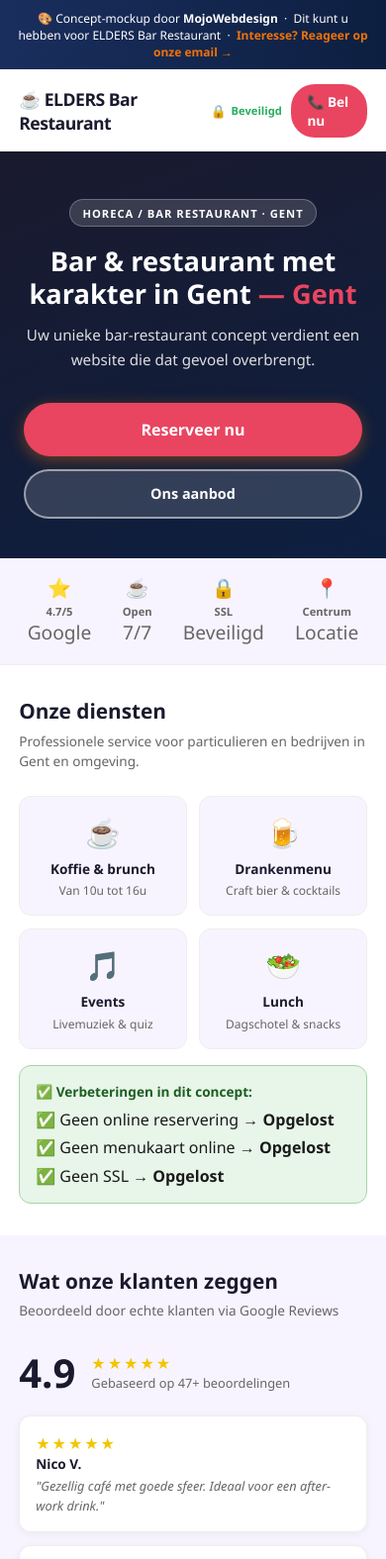
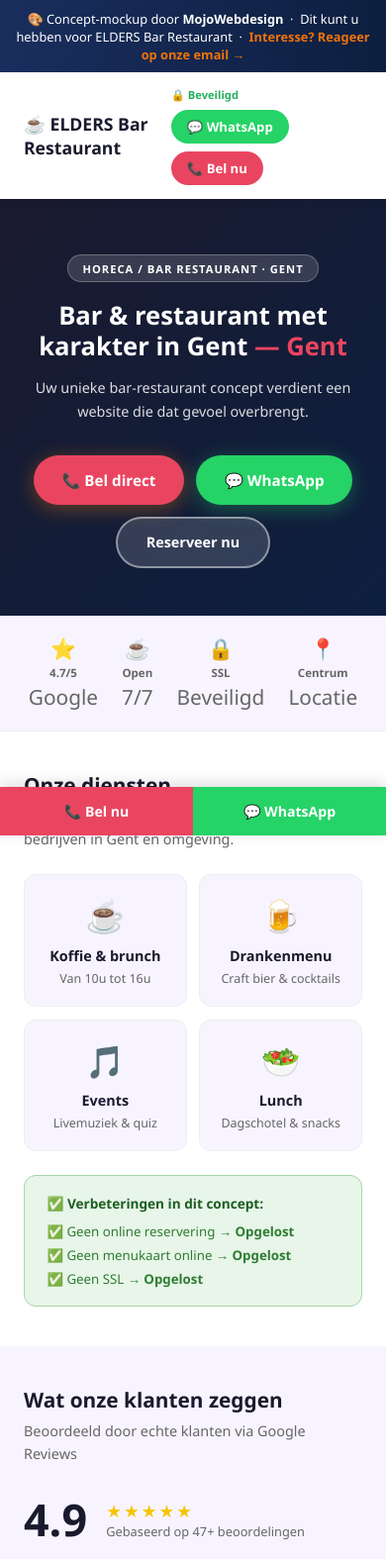
Before and after one commit to NiyyahDrive/elders-restaurant, a plain HTML site: page index.html in a window 390 px wide. Shown: the top 1575 px of the page at 99% size. Drawn offline with Linux system fonts and the light colour scheme.

Commit message:
fix: responsive desktop layout + WhatsApp/Call CTAs

```diff
--- a/index.html
+++ b/index.html
@@ -5,41 +5,41 @@
 <meta name="viewport" content="width=device-width,initial-scale=1.0">
 <title>ELDERS Bar Restaurant | Bar & restaurant met karakter in Gent</title>
 <link rel="stylesheet" href="style.css">
-<style>
-:root{--primary:#1a1a2e;--accent:#e94560;--bg2:#f8f4ff}
-</style>
+<style>:root{--primary:#1a1a2e;--accent:#e94560;--bg2:#f8f4ff}</style>
 </head>
 <body>
 
 <div class="demo-banner">
-  🎨 Concept-mockup door <strong>MojoWebdesign</strong> &nbsp;·&nbsp;
-  Dit kunt u hebben voor ELDERS Bar Restaurant &nbsp;·&nbsp;
+  🎨 Concept-mockup door <strong>MojoWebdesign</strong> &nbsp;·&nbsp; Dit kunt u hebben voor ELDERS Bar Restaurant &nbsp;·&nbsp;
   <a href="mailto:mojosabri@gmail.com">Interesse? Reageer op onze email →</a>
 </div>
 
 <nav>
   <div class="nav-logo">☕ ELDERS Bar Restaurant</div>
-  <div style="display:flex;align-items:center;gap:.6rem">
-    <div class="ssl-indicator">Beveiligd</div>
+  <div class="nav-actions">
+    <span class="ssl-indicator">Beveiligd</span>
+    <a href="https://wa.me/3292736712?text=Hallo%2C%20ik%20wil%20graag%20meer%20informatie." class="nav-wa" target="_blank">💬 WhatsApp</a>
     <a href="tel:092736712" class="nav-cta">📞 Bel nu</a>
   </div>
 </nav>
 
 <section class="hero">
+  <div class="hero-inner">
     <div class="hero-badge">Horeca / Bar Restaurant · Gent</div>
     <h1>Bar & restaurant met karakter in Gent <span>— Gent</span></h1>
     <p>Uw unieke bar-restaurant concept verdient een website die dat gevoel overbrengt.</p>
     <div class="hero-buttons">
-    <a href="#booking" class="btn-primary">Reserveer nu</a>
-    <a href="#diensten" class="btn-secondary">Ons aanbod</a>
+      <a href="tel:092736712" class="btn-primary">📞 Bel direct</a>
+      <a href="https://wa.me/3292736712?text=Hallo%2C%20ik%20wil%20graag%20meer%20informatie." class="btn-wa" target="_blank">💬 WhatsApp</a>
+      <a href="#booking" class="btn-secondary">Reserveer nu</a>
+    </div>
   </div>
 </section>
 
-<div class="trust-bar">
-  <div class="trust-item"><span>⭐</span>4.7/5<span style="font-weight:400">Google</span></div><div class="trust-item"><span>☕</span>Open<span style="font-weight:400">7/7</span></div><div class="trust-item"><span>🔒</span>SSL<span style="font-weight:400">Beveiligd</span></div><div class="trust-item"><span>📍</span>Centrum<span style="font-weight:400">Locatie</span></div>
-</div>
+<div class="trust-bar"><div class="trust-item"><span>⭐</span>4.7/5<span style="font-weight:400">Google</span></div><div class="trust-item"><span>☕</span>Open<span style="font-weight:400">7/7</span></div><div class="trust-item"><span>🔒</span>SSL<span style="font-weight:400">Beveiligd</span></div><div class="trust-item"><span>📍</span>Centrum<span style="font-weight:400">Locatie</span></div></div>
 
 <section id="diensten">
+  <div class="section-inner">
     <h2>Onze diensten</h2>
     <p class="section-sub">Professionele service voor particulieren en bedrijven in Gent en omgeving.</p>
     <div class="services-grid"><div class="service-card"><div class="icon">☕</div><h3>Koffie & brunch</h3><p>Van 10u tot 16u</p></div>
@@ -47,19 +47,18 @@
 <div class="service-card"><div class="icon">🎵</div><h3>Events</h3><p>Livemuziek & quiz</p></div>
 <div class="service-card"><div class="icon">🥗</div><h3>Lunch</h3><p>Dagschotel & snacks</p></div>
 </div>
-
-<div style="background:#e8f5e9;border-radius:12px;padding:1rem;margin-top:1rem;border:1px solid #a5d6a7">
-  <p style="font-weight:800;color:#1b5e20;font-size:.85rem;margin-bottom:.5rem">✅ Verbeteringen in dit concept:</p>
-  <ul style="list-style:none;display:flex;flex-direction:column;gap:.4rem">
-    <li>✅ Geen online reservering → <strong>Opgelost</strong></li><li>✅ Geen menukaart online → <strong>Opgelost</strong></li><li>✅ Geen SSL → <strong>Opgelost</strong></li>
-  </ul>
+    <div class="improvements">
+  <p>✅ Verbeteringen in dit concept:</p>
+  <ul><li>✅ Geen online reservering → <strong>Opgelost</strong></li><li>✅ Geen menukaart online → <strong>Opgelost</strong></li><li>✅ Geen SSL → <strong>Opgelost</strong></li></ul>
+</div>
   </div>
 </section>
 
 <section class="reviews-section">
+  <div class="section-inner">
     <h2>Wat onze klanten zeggen</h2>
     <p class="section-sub">Beoordeeld door echte klanten via Google Reviews</p>
-  <div style="display:flex;align-items:center;gap:1rem;margin-bottom:.5rem">
+    <div class="review-header">
       <div class="review-score">4.9</div>
       <div>
         <div class="stars">★★★★★</div>
@@ -67,9 +66,23 @@
       </div>
     </div>
     <div class="reviews-grid"><div class="review-card"><div class="stars">★★★★★</div><div class="reviewer">Nico V.</div><div class="review-text">"Gezellig café met goede sfeer. Ideaal voor een after-work drink."</div></div><div class="review-card"><div class="stars">★★★★★</div><div class="reviewer">Sara P.</div><div class="review-text">"Heerlijk koffie en lekkere brunch. Elke zaterdag onze vaste stek!"</div></div><div class="review-card"><div class="stars">★★★★★</div><div class="reviewer">Bert M.</div><div class="review-text">"Toffe locatie, vriendelijk personeel. Aanrader!"</div></div></div>
+  </div>
 </section>
 
+<div class="cta-strip">
+  <div class="cta-strip-inner">
+    <h2>Klaar om te starten?</h2>
+    <p>Neem vandaag nog contact op — wij reageren binnen 24 uur.</p>
+    <div class="cta-strip-buttons">
+      <a href="tel:092736712" class="btn-white">📞 09 273 67 12</a>
+      <a href="https://wa.me/3292736712?text=Hallo%2C%20ik%20wil%20graag%20meer%20informatie." class="btn-white-wa" target="_blank">💬 WhatsApp ons</a>
+      <a href="#booking" class="btn-white">📅 Reserveer nu</a>
+    </div>
+  </div>
+</div>
+
 <section id="booking" class="booking-section">
+  <div class="section-inner">
     <h2>Reserveer uw plek</h2>
     <p class="section-sub">Ook voor groepen</p>
     <div class="booking-form">
@@ -79,19 +92,23 @@
 <select><option>Selecteer dienst</option></select>
 <textarea placeholder="Bijkomende informatie (optioneel)" rows="3"></textarea>
 <button class="btn-submit" onclick="alert('Dit is een concept-demo. Neem contact op met MojoWebdesign via mojosabri@gmail.com')">Verstuur aanvraag →</button></div>
+  </div>
 </section>
 
 <section id="contact">
-  <h2>Contact & Locatie</h2>
+  <div class="section-inner">
+    <h2>Contact &amp; Locatie</h2>
     <p class="section-sub">Bereikbaar voor vragen, afspraken en spoedgevallen.</p>
     <div class="contact-items">
       <a href="tel:092736712" class="contact-item"><span class="ci-icon">📞</span><div><div class="ci-text">09 273 67 12</div><div class="ci-label">Klik om te bellen</div></div></a>
+      <a href="https://wa.me/3292736712?text=Hallo%2C%20ik%20wil%20graag%20meer%20informatie." class="contact-item" target="_blank"><span class="ci-icon">💬</span><div><div class="ci-text">WhatsApp</div><div class="ci-label">Stuur een bericht</div></div></a>
       <div class="contact-item"><span class="ci-icon">📍</span><div><div class="ci-text">Gent</div><div class="ci-label">Werkgebied: 25km radius</div></div></div>
       <div class="contact-item"><span class="ci-icon">🕐</span><div><div class="ci-text">Ma–Vr: 8u–18u</div><div class="ci-label">Openingsuren</div></div></div>
     </div>
     <div class="map-placeholder">
       <span style="font-size:2rem">🗺️</span>
       <span>Google Maps — Gent</span>
+    </div>
   </div>
 </section>
 
@@ -100,10 +117,15 @@
   <div>Horeca / Bar Restaurant · Gent</div>
   <div class="ssl-footer">🔒 Beveiligd met SSL · HTTPS</div>
   <div class="mojo-credit">
-    Concept-mockup gemaakt door <a href="mailto:mojosabri@gmail.com">MojoWebdesign</a> ·
-    Bekijk alle verbeterpunten voor uw echte website
+    Concept-mockup door <a href="mailto:mojosabri@gmail.com">MojoWebdesign</a> · Interesse in uw eigen professionele website?
   </div>
 </footer>
 
+<!-- Sticky bottom bar — mobile only -->
+<div class="sticky-bottom">
+  <a href="tel:092736712" class="sticky-call">📞 Bel nu</a>
+  <a href="https://wa.me/3292736712?text=Hallo%2C%20ik%20wil%20graag%20meer%20informatie." class="sticky-wa" target="_blank">💬 WhatsApp</a>
+</div>
+
 </body>
 </html>
--- a/style.css
+++ b/style.css
@@ -1,110 +1,157 @@
-/* MojoWebdesign — Lead Mockup Shared Styles */
+/* MojoWebdesign — Lead Mockup — Fully Responsive */
 *,*::before,*::after{box-sizing:border-box;margin:0;padding:0}
 :root{
   --primary:#1a2e5e;--accent:#f0730a;--text:#1a1a1a;--muted:#666;
   --bg:#fff;--bg2:#f8f9fa;--radius:12px;--shadow:0 4px 24px rgba(0,0,0,.10);
+  --green:#25d366;--max:1100px;
 }
 html{font-size:16px;scroll-behavior:smooth}
-body{font-family:'Segoe UI',Arial,sans-serif;color:var(--text);background:var(--bg);max-width:480px;margin:0 auto}
+body{font-family:'Segoe UI',Arial,sans-serif;color:var(--text);background:var(--bg);padding-bottom:64px}
 
 /* DEMO BANNER */
 .demo-banner{
   background:linear-gradient(90deg,#1a2e5e,#0d1f40);
-  color:#fff;font-size:.75rem;text-align:center;padding:.6rem 1rem;
-  position:sticky;top:0;z-index:100;
+  color:#fff;font-size:.8rem;text-align:center;padding:.6rem 1rem;
+  position:sticky;top:0;z-index:200;
 }
 .demo-banner a{color:#f0730a;font-weight:700;text-decoration:none}
-.demo-banner a:hover{text-decoration:underline}
 
 /* NAV */
 nav{
   display:flex;align-items:center;justify-content:space-between;
-  padding:.9rem 1.2rem;background:var(--bg);
-  box-shadow:0 2px 8px rgba(0,0,0,.08);position:sticky;top:36px;z-index:90;
+  padding:.9rem 1.5rem;background:var(--bg);
+  box-shadow:0 2px 8px rgba(0,0,0,.08);position:sticky;top:33px;z-index:100;
 }
-.nav-logo{font-size:1.1rem;font-weight:800;color:var(--primary);letter-spacing:-.5px}
+.nav-logo{font-size:1.1rem;font-weight:800;color:var(--primary)}
+.nav-actions{display:flex;align-items:center;gap:.5rem;flex-wrap:wrap}
 .nav-cta{
   background:var(--accent);color:#fff;border:none;
-  padding:.5rem 1rem;border-radius:24px;font-weight:700;font-size:.85rem;
-  cursor:pointer;text-decoration:none;display:inline-block;
+  padding:.5rem 1rem;border-radius:24px;font-weight:700;font-size:.82rem;
+  text-decoration:none;display:inline-flex;align-items:center;gap:.3rem;
 }
-.ssl-indicator{
-  display:flex;align-items:center;gap:.3rem;font-size:.7rem;color:#27ae60;font-weight:600;
+.nav-wa{
+  background:var(--green);color:#fff;
+  padding:.5rem 1rem;border-radius:24px;font-weight:700;font-size:.82rem;
+  text-decoration:none;display:inline-flex;align-items:center;gap:.3rem;
 }
-.ssl-indicator::before{content:"🔒";font-size:.8rem}
+.ssl-indicator{font-size:.7rem;color:#27ae60;font-weight:600}
+.ssl-indicator::before{content:"🔒 "}
 
 /* HERO */
 .hero{
-  background:linear-gradient(160deg,var(--primary) 0%,#0d1f40 100%);
-  color:#fff;padding:3rem 1.5rem 2.5rem;text-align:center;
+  background:linear-gradient(135deg,var(--primary) 0%,#0d1f40 100%);
+  color:#fff;padding:3.5rem 1.5rem 3rem;text-align:center;
 }
+.hero-inner{max-width:var(--max);margin:0 auto}
 .hero-badge{
   display:inline-block;background:rgba(255,255,255,.15);
   backdrop-filter:blur(8px);border:1px solid rgba(255,255,255,.25);
   color:#fff;font-size:.7rem;font-weight:700;letter-spacing:1px;
-  text-transform:uppercase;padding:.35rem .8rem;border-radius:20px;margin-bottom:1.2rem;
+  text-transform:uppercase;padding:.35rem .9rem;border-radius:20px;margin-bottom:1.2rem;
 }
-.hero h1{font-size:1.7rem;font-weight:900;line-height:1.2;margin-bottom:.8rem}
+.hero h1{font-size:clamp(1.6rem,4vw,2.8rem);font-weight:900;line-height:1.2;margin-bottom:.9rem}
 .hero h1 span{color:var(--accent)}
-.hero p{font-size:.95rem;opacity:.85;margin-bottom:2rem;line-height:1.6}
-.hero-buttons{display:flex;flex-direction:column;gap:.8rem}
+.hero p{font-size:clamp(.9rem,2vw,1.05rem);opacity:.85;margin-bottom:2rem;line-height:1.65;max-width:640px;margin-left:auto;margin-right:auto}
+.hero-buttons{display:flex;flex-wrap:wrap;gap:.75rem;justify-content:center}
 .btn-primary{
   background:var(--accent);color:#fff;text-decoration:none;
-  padding:1rem 2rem;border-radius:30px;font-weight:800;font-size:1rem;
-  display:block;text-align:center;box-shadow:0 4px 16px rgba(240,115,10,.4);
+  padding:.95rem 1.8rem;border-radius:30px;font-weight:800;font-size:.95rem;
+  display:inline-flex;align-items:center;gap:.4rem;
+  box-shadow:0 4px 20px rgba(240,115,10,.4);
 }
 .btn-secondary{
-  background:rgba(255,255,255,.15);border:2px solid rgba(255,255,255,.5);
-  color:#fff;text-decoration:none;padding:.85rem 2rem;border-radius:30px;
-  font-weight:700;font-size:.9rem;display:block;text-align:center;
+  background:rgba(255,255,255,.15);border:2px solid rgba(255,255,255,.45);
+  color:#fff;text-decoration:none;padding:.9rem 1.8rem;border-radius:30px;
+  font-weight:700;font-size:.9rem;display:inline-flex;align-items:center;gap:.4rem;
+}
+.btn-wa{
+  background:var(--green);color:#fff;text-decoration:none;
+  padding:.95rem 1.8rem;border-radius:30px;font-weight:800;font-size:.95rem;
+  display:inline-flex;align-items:center;gap:.4rem;
+  box-shadow:0 4px 20px rgba(37,211,102,.35);
 }
 
 /* TRUST BAR */
 .trust-bar{
-  display:flex;justify-content:space-around;align-items:center;
-  padding:1rem;background:var(--bg2);border-bottom:1px solid #eee;
-  flex-wrap:wrap;gap:.5rem;
+  display:flex;justify-content:center;align-items:center;
+  padding:1.2rem 1.5rem;background:var(--bg2);border-bottom:1px solid #eee;
+  flex-wrap:wrap;gap:1.5rem;
 }
-.trust-item{display:flex;flex-direction:column;align-items:center;font-size:.7rem;color:var(--muted);font-weight:600}
-.trust-item span{font-size:1.2rem;margin-bottom:.2rem}
+.trust-item{display:flex;flex-direction:column;align-items:center;font-size:.72rem;color:var(--muted);font-weight:600;gap:.2rem}
+.trust-item span{font-size:1.3rem}
 
 /* SECTIONS */
-section{padding:2rem 1.2rem}
-section h2{font-size:1.3rem;font-weight:800;color:var(--primary);margin-bottom:.4rem}
-section .section-sub{color:var(--muted);font-size:.85rem;margin-bottom:1.5rem;line-height:1.5}
+section{padding:2.5rem 1.5rem}
+.section-inner{max-width:var(--max);margin:0 auto}
+section h2{font-size:clamp(1.3rem,3vw,1.9rem);font-weight:800;color:var(--primary);margin-bottom:.4rem}
+section .section-sub{color:var(--muted);font-size:.9rem;margin-bottom:1.5rem;line-height:1.6}
 
 /* SERVICES GRID */
 .services-grid{display:grid;grid-template-columns:1fr 1fr;gap:.8rem}
 .service-card{
-  background:var(--bg2);border-radius:var(--radius);padding:1rem;
-  text-align:center;border:1px solid #eee;
+  background:var(--bg2);border-radius:var(--radius);padding:1.2rem;
+  text-align:center;border:1px solid #eee;transition:box-shadow .2s,transform .2s;
 }
-.service-card .icon{font-size:1.8rem;margin-bottom:.5rem}
-.service-card h3{font-size:.85rem;font-weight:700;color:var(--primary)}
-.service-card p{font-size:.75rem;color:var(--muted);margin-top:.3rem}
+.service-card:hover{box-shadow:var(--shadow);transform:translateY(-2px)}
+.service-card .icon{font-size:2rem;margin-bottom:.6rem}
+.service-card h3{font-size:.9rem;font-weight:700;color:var(--primary)}
+.service-card p{font-size:.78rem;color:var(--muted);margin-top:.3rem}
+
+/* IMPROVEMENTS */
+.improvements{
+  background:#e8f5e9;border-radius:var(--radius);padding:1.1rem 1.4rem;
+  margin-top:1.5rem;border:1px solid #a5d6a7;
+}
+.improvements p{font-weight:800;color:#1b5e20;font-size:.85rem;margin-bottom:.6rem}
+.improvements ul{list-style:none;display:flex;flex-direction:column;gap:.4rem}
+.improvements li{font-size:.83rem;color:#2e7d32}
+
+/* CTA STRIP */
+.cta-strip{
+  background:linear-gradient(135deg,var(--accent) 0%,#c8590a 100%);
+  padding:2.5rem 1.5rem;text-align:center;
+}
+.cta-strip-inner{max-width:var(--max);margin:0 auto}
+.cta-strip h2{color:#fff;font-size:clamp(1.3rem,3vw,1.8rem);font-weight:900;margin-bottom:.5rem}
+.cta-strip p{color:rgba(255,255,255,.85);font-size:.92rem;margin-bottom:1.5rem}
+.cta-strip-buttons{display:flex;flex-wrap:wrap;gap:.8rem;justify-content:center}
+.btn-white{
+  background:#fff;color:var(--accent);text-decoration:none;
+  padding:.95rem 1.8rem;border-radius:30px;font-weight:800;font-size:.95rem;
+  display:inline-flex;align-items:center;gap:.4rem;
+}
+.btn-white-wa{
+  background:var(--green);color:#fff;text-decoration:none;
+  padding:.95rem 1.8rem;border-radius:30px;font-weight:800;font-size:.95rem;
+  display:inline-flex;align-items:center;gap:.4rem;
+}
 
 /* REVIEWS */
 .reviews-section{background:var(--bg2)}
-.stars{color:#f5c400;font-size:1rem;letter-spacing:2px}
-.review-score{font-size:2.5rem;font-weight:900;color:var(--primary)}
+.review-header{display:flex;align-items:center;gap:1.2rem;margin-bottom:1.2rem;flex-wrap:wrap}
+.stars{color:#f5c400;font-size:1.1rem;letter-spacing:2px}
+.review-score{font-size:2.8rem;font-weight:900;color:var(--primary)}
 .review-count{font-size:.8rem;color:var(--muted)}
-.reviews-grid{display:flex;flex-direction:column;gap:.8rem;margin-top:1rem}
+.reviews-grid{display:grid;grid-template-columns:1fr;gap:.8rem}
 .review-card{
-  background:#fff;border-radius:var(--radius);padding:1rem;
+  background:#fff;border-radius:var(--radius);padding:1.1rem 1.3rem;
   border:1px solid #eee;box-shadow:0 2px 8px rgba(0,0,0,.05);
 }
-.reviewer{font-weight:700;font-size:.85rem;color:var(--primary)}
-.review-text{font-size:.8rem;color:var(--muted);margin-top:.3rem;line-height:1.5;font-style:italic}
+.reviewer{font-weight:700;font-size:.88rem;color:var(--primary)}
+.review-text{font-size:.82rem;color:var(--muted);margin-top:.3rem;line-height:1.55;font-style:italic}
 
-/* BOOKING / CTA SECTION */
+/* BOOKING */
 .booking-section{background:var(--primary);color:#fff;text-align:center}
 .booking-section h2{color:#fff}
 .booking-section .section-sub{color:rgba(255,255,255,.75)}
-.booking-form{display:flex;flex-direction:column;gap:.8rem;margin-top:1.2rem}
+.booking-form{
+  display:grid;grid-template-columns:1fr;gap:.8rem;
+  margin-top:1.4rem;max-width:560px;margin-left:auto;margin-right:auto;
+}
 .booking-form input,.booking-form select,.booking-form textarea{
-  padding:.9rem 1rem;border-radius:var(--radius);border:2px solid rgba(255,255,255,.25);
-  background:rgba(255,255,255,.1);color:#fff;font-size:.9rem;
-  outline:none;
+  padding:.9rem 1rem;border-radius:var(--radius);
+  border:2px solid rgba(255,255,255,.25);
+  background:rgba(255,255,255,.1);color:#fff;font-size:.9rem;outline:none;
 }
 .booking-form input::placeholder,.booking-form textarea::placeholder{color:rgba(255,255,255,.5)}
 .booking-form .btn-submit{
@@ -113,41 +160,65 @@
 }
 
 /* CONTACT */
-.contact-items{display:flex;flex-direction:column;gap:1rem;margin-top:1rem}
+.contact-items{display:flex;flex-direction:column;gap:.8rem;margin-top:1rem}
 .contact-item{
   display:flex;align-items:center;gap:.8rem;
-  background:var(--bg2);padding:.9rem 1rem;border-radius:var(--radius);
-  text-decoration:none;color:var(--text);border:1px solid #eee;
+  background:var(--bg2);padding:.9rem 1.1rem;border-radius:var(--radius);
+  text-decoration:none;color:var(--text);border:1px solid #eee;transition:box-shadow .2s;
 }
+.contact-item:hover{box-shadow:var(--shadow)}
 .contact-item .ci-icon{font-size:1.3rem}
-.contact-item .ci-text{font-size:.85rem}
+.contact-item .ci-text{font-size:.88rem;font-weight:600}
 .contact-item .ci-label{font-size:.7rem;color:var(--muted)}
 .map-placeholder{
-  background:#e8edf2;border-radius:var(--radius);height:180px;
+  background:#e8edf2;border-radius:var(--radius);height:200px;
   display:flex;align-items:center;justify-content:center;
   margin-top:1rem;color:var(--muted);font-size:.85rem;
   border:2px dashed #c8d0da;flex-direction:column;gap:.5rem;
 }
 
+/* STICKY BOTTOM BAR — mobile only */
+.sticky-bottom{
+  position:fixed;bottom:0;left:0;right:0;
+  display:flex;z-index:300;
+  box-shadow:0 -3px 16px rgba(0,0,0,.15);
+}
+.sticky-bottom a{
+  flex:1;padding:.95rem .5rem;text-align:center;font-weight:800;font-size:.88rem;
+  text-decoration:none;display:flex;align-items:center;justify-content:center;gap:.35rem;
+}
+.sticky-call{background:var(--accent);color:#fff}
+.sticky-wa{background:var(--green);color:#fff}
+
 /* FOOTER */
 footer{
   background:#0d1f40;color:rgba(255,255,255,.6);text-align:center;
-  padding:1.5rem 1rem;font-size:.75rem;
+  padding:1.8rem 1rem;font-size:.78rem;
 }
-footer .footer-logo{color:#fff;font-weight:900;font-size:1rem;margin-bottom:.5rem}
-footer .ssl-footer{color:#27ae60;font-size:.75rem;margin:.5rem 0}
+footer .footer-logo{color:#fff;font-weight:900;font-size:1rem;margin-bottom:.4rem}
+footer .ssl-footer{color:#27ae60;font-size:.78rem;margin:.4rem 0}
 footer .mojo-credit{
-  margin-top:.8rem;padding-top:.8rem;border-top:1px solid rgba(255,255,255,.1);
-  font-size:.7rem;
+  margin-top:.8rem;padding-top:.8rem;border-top:1px solid rgba(255,255,255,.1);font-size:.72rem;
 }
 footer .mojo-credit a{color:var(--accent);text-decoration:none;font-weight:700}
 
-/* BADGE COMPONENTS */
-.cert-badges{display:flex;flex-wrap:wrap;gap:.5rem;margin-top:.8rem}
-.badge{
-  background:#fff;border:1px solid #e0e0e0;border-radius:8px;
-  padding:.4rem .8rem;font-size:.72rem;font-weight:700;color:var(--primary);
-  display:inline-flex;align-items:center;gap:.3rem;
+/* ── TABLET / DESKTOP ── */
+@media(min-width:640px){
+  body{padding-bottom:0}
+  .sticky-bottom{display:none}
+  .services-grid{grid-template-columns:repeat(4,1fr)}
+  .reviews-grid{grid-template-columns:repeat(3,1fr)}
+  .contact-items{flex-direction:row;flex-wrap:wrap}
+  .contact-item{flex:1;min-width:180px}
+  .booking-form{grid-template-columns:1fr 1fr}
+  .booking-form textarea,.booking-form .btn-submit{grid-column:1/-1}
+  nav{padding:.9rem 2rem}
+  section{padding:3.5rem 2rem}
 }
 
-@media(min-width:480px){body{box-shadow:0 0 40px rgba(0,0,0,.1)}}
+@media(min-width:1024px){
+  .hero{padding:5rem 2rem 4rem}
+  .hero h1{font-size:3rem}
+  section{padding:4.5rem 2rem}
+  .service-card{padding:1.8rem}
+}
```
Lines whose indentation alone changed are shown as unchanged.
